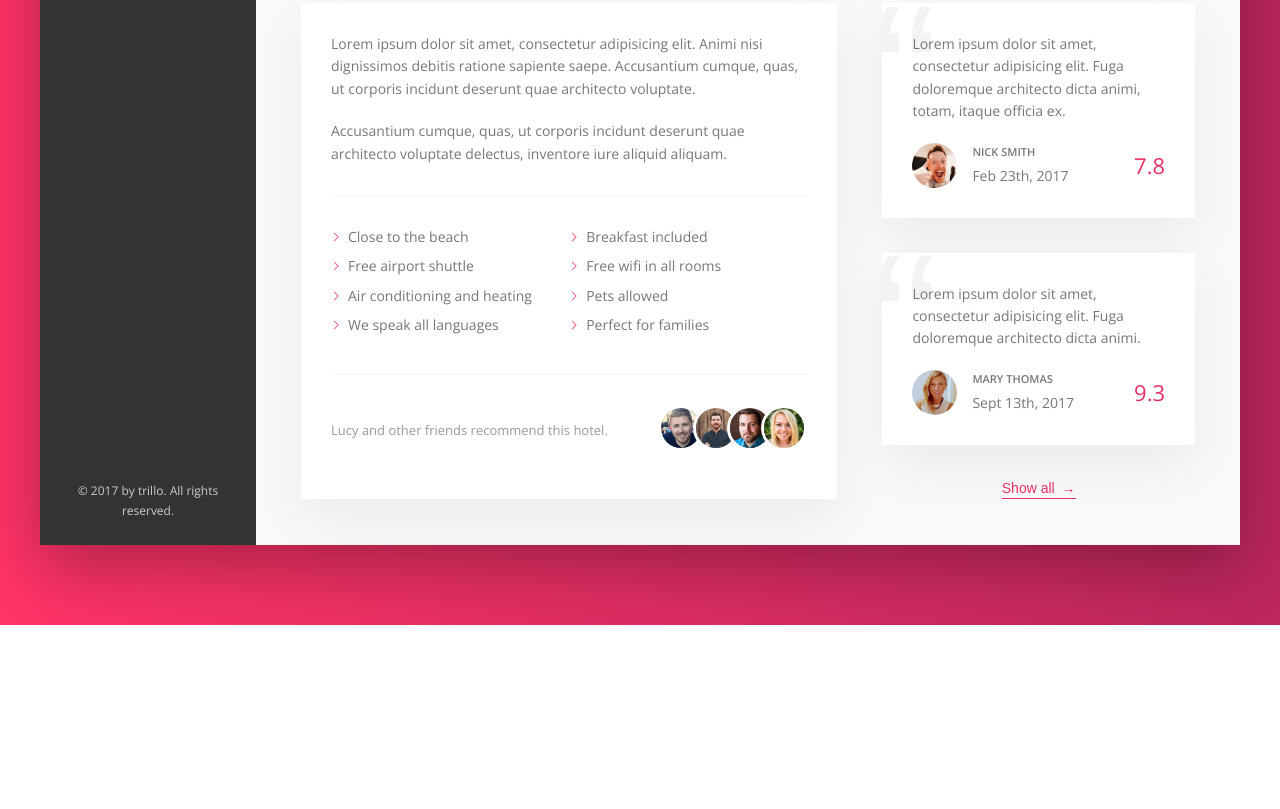
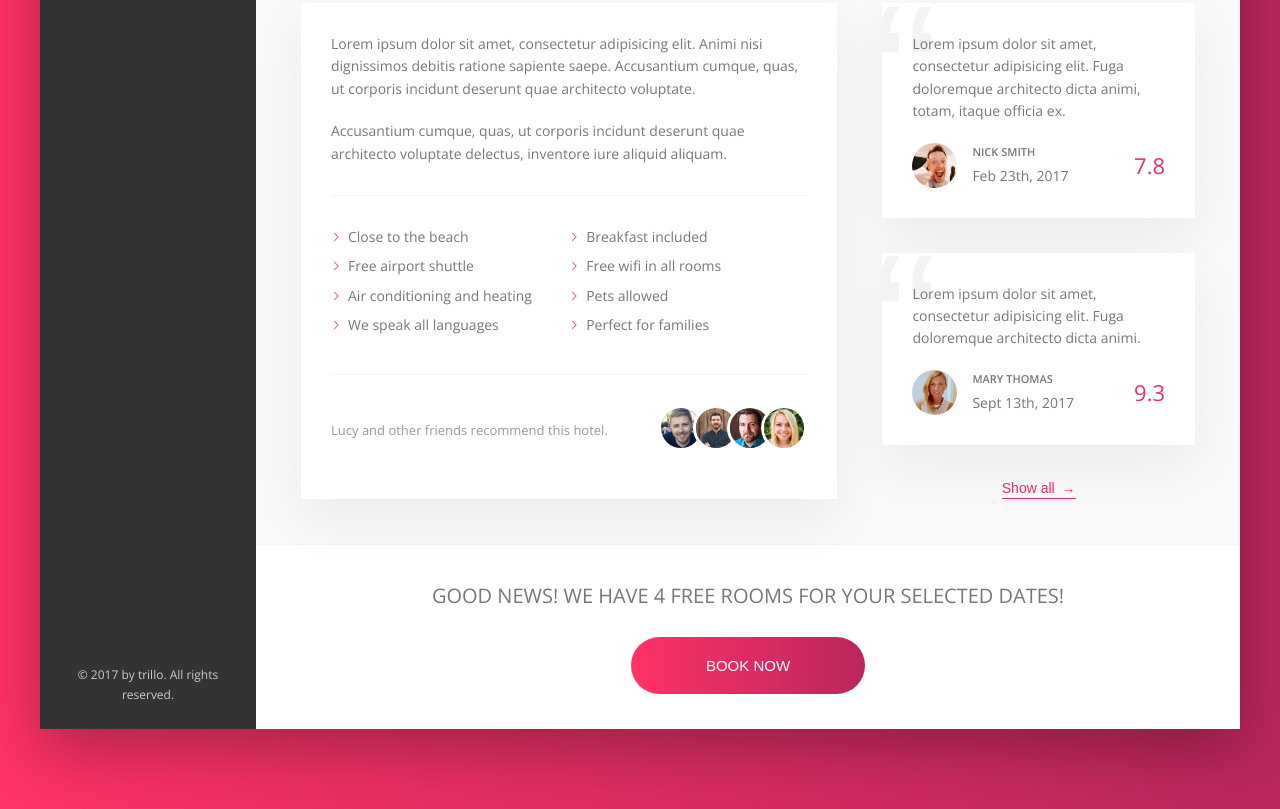
Before and after one commit to HalyYampolska/Trillo, a website: page index.html in a window 1280 px wide. Shown: the part 644-1453 px from the top of the page. Before the commit the page ends 1269 px from the top, so only its background shows below. Drawn offline with nearby package versions, Linux system fonts and the light colour scheme.

Commit message:
build the cta section

```diff
--- a/index.html
+++ b/index.html
@@ -199,7 +199,23 @@
                             </figure>
 
                             <button class="btn-inline">Show all <span>&rarr;</span></button>
+
+
                         </div>
+                    </div>
+
+                    <div class="cta">
+                        <h2 class="cta__book-now">
+                            Good news! We have 4 free rooms for your selected dates!
+                        </h2>
+                        <button class="btn">
+                            <span class="btn__visible">
+                                Book now
+                            </span>
+                            <span class="btn__invisible">
+                                Only 4 rooms left
+                            </span>
+                        </button>
                     </div>
 
                 </main>
--- a/sass/_components.scss
+++ b/sass/_components.scss
@@ -458,3 +458,67 @@
         z-index: 1;
     }
 }
+
+/////////////////////////////////
+// CTA
+.cta {
+    padding: 3.5rem 0;
+    text-align: center;
+
+    &__book-now {
+        font-size: 2rem;
+        font-weight: 300;
+        text-transform: uppercase;
+        margin-bottom: 2.5rem;
+    }
+}
+
+.btn {
+    font-size: 1.5rem;
+    font-weight: 300;
+    text-transform: uppercase;
+    border: none;
+    border-radius: 100px;
+    background-image: linear-gradient(to right, var(--color-primary-light), var(--color-primary-dark));
+    color: #fff;
+    position: relative;
+    overflow: hidden;
+
+    & > * {
+        display: inline-block;
+        height: 100%;
+        width: 100%;
+        transition: all 0.2s;
+    }
+
+    &__visible {
+        padding: 2rem 7.5rem;
+
+    }
+
+    &__invisible {
+        position: absolute;
+        padding: 2rem 0;
+        left: 0;
+        top: -100%;
+
+    }
+
+    &:hover{
+        background-image: linear-gradient(to left, var(--color-primary-light), var(--color-primary-dark));
+    }
+
+    &:hover &__visible {
+        transform: translateY(100%);
+    }
+
+    &:hover &__invisible  {
+        top: 0;
+    }
+
+    &:focus {
+        outline: none;
+        animation: pulsate 1s infinite;
+    }
+
+}
```
Also changed, not shown: css/style.css.
